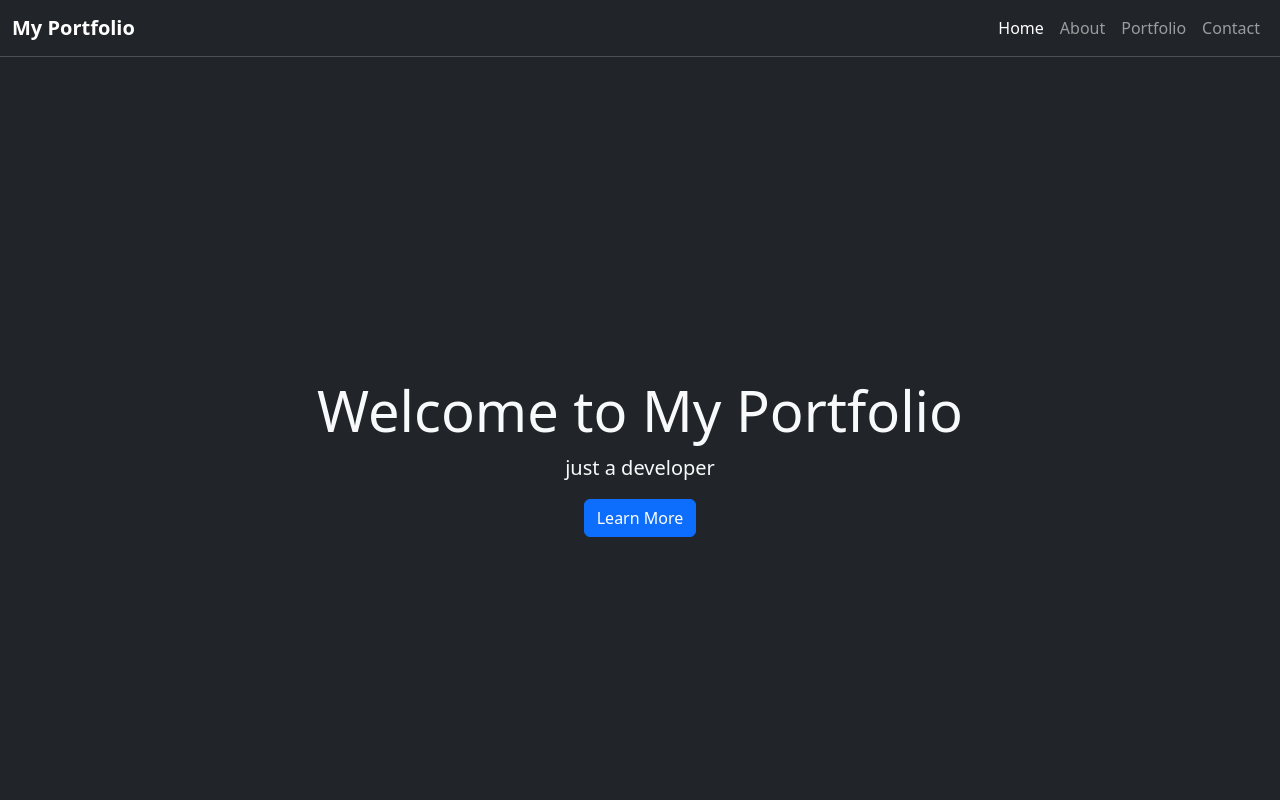
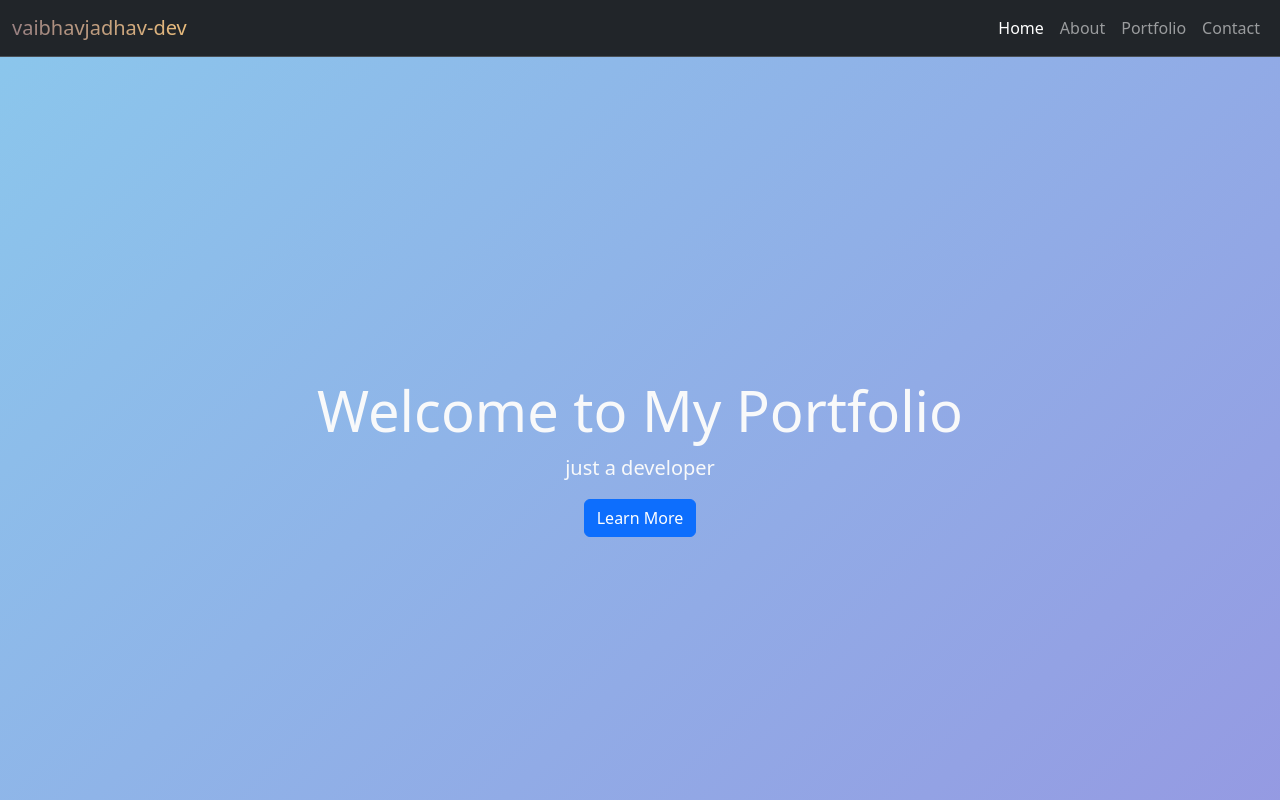
Before and after one commit to vaibhavjadhav-dev/PersonalPortfolio, a plain HTML site: page index.html in a window 1280 px wide. Shown: the top 800 px of the page. Drawn offline with nearby package versions, Linux system fonts and the light colour scheme.

Commit message:
more ui changes

```diff
--- a/index.html
+++ b/index.html
@@ -12,7 +12,7 @@
     <!-- Navbar -->
     <nav class="navbar navbar-expand-lg bg-dark border-bottom border-body" data-bs-theme="dark" >
         <div class="container-fluid">
-          <a class="navbar-brand" href="#">My Portfolio</a>
+          <a class="navbar-brand" href="#">vaibhavjadhav-dev</a>
           <button class="navbar-toggler" type="button" data-bs-toggle="collapse" data-bs-target="#navbarNavAltMarkup" aria-controls="navbarNavAltMarkup" aria-expanded="false" aria-label="Toggle navigation">
             <span class="navbar-toggler-icon"></span>
           </button>
@@ -28,7 +28,7 @@
       </nav>
 
     <!-- Hero Section -->
-    <section class="text-center text-light bg-dark d-flex align-items-center" style="height: 100vh;">
+    <section class="backgroundmain text-center text-light bg-dark d-flex align-items-center" style="height: 100vh;">
         <div class="container">
             <h1 class="display-4">Welcome to My Portfolio</h1>
             <p class="lead">just a developer</p>
--- a/styles.css
+++ b/styles.css
@@ -1,7 +1,26 @@
+.backgroundmain {
+  background-color: #8bc6ec;
+  background-image: linear-gradient(135deg, #8bc6ec 0%, #9599e2 100%);
+  border-bottom-left-radius: 30px;
+  border-bottom-right-radius: 30px;
+}
+
 .navbar-brand {
-    font-weight: bold;
+    background-image: linear-gradient(60deg, #947d82, #efc07b);
+    background-clip: text;
+    color: transparent;
+  /* font-weight: bold; */
+}
+
+.portfolio {
+  background-color: #d9afd9;
+  background-image: linear-gradient(0deg, #d9afd9 0%, #97d9e1 100%);
+  border-top-left-radius: 30px;
+  border-top-right-radius: 30px;
+  border-bottom-left-radius: 30px;
+  border-bottom-right-radius: 30px;
 }
 
 .portfolio .card {
-    margin-bottom: 40px;
+  margin-bottom: 40px;
 }
```
